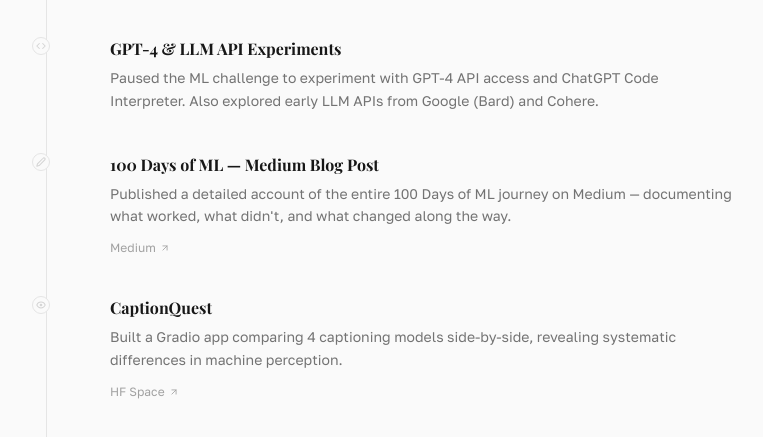
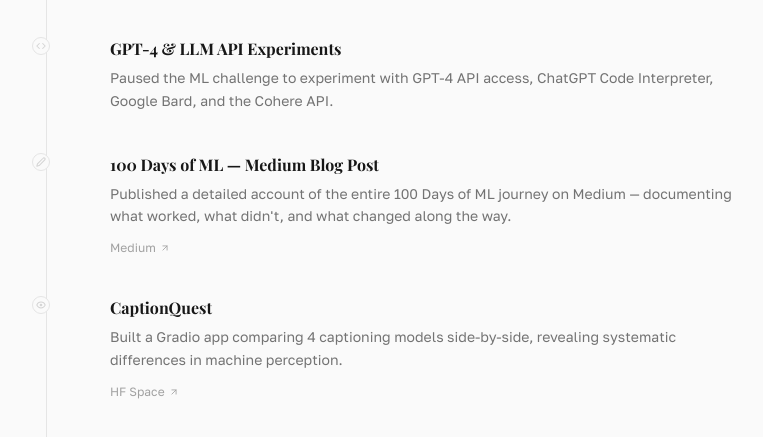
Before and after one commit to Frantz103/Frantz103.github.io, an Astro site: page /timeline in a window 1280 px wide. Shown: the part 2119-2556 px from the top of the page, without its empty margins (266-1029 px from the left). Built offline with nearby package versions, Linux system fonts and the light colour scheme; Astro itself is replaced by a stand-in of ours; a web font is replaced by a local one.

Commit message:
Fix Bard/Cohere description — Bard as chatbot, Cohere as API
Co-Authored-By: Claude Opus 4.6 <noreply@anthropic.com>

```diff
--- a/src/data/timeline.ts
+++ b/src/data/timeline.ts
@@ -93,7 +93,7 @@ export const timelineEvents: TimelineEvent[] = [
     title: 'GPT-4 & LLM API Experiments',
     icon: 'code',
     description:
-      'Paused the ML challenge to experiment with GPT-4 API access and ChatGPT Code Interpreter. Also explored early LLM APIs from Google (Bard) and Cohere.',
+      'Paused the ML challenge to experiment with GPT-4 API access, ChatGPT Code Interpreter, Google Bard, and the Cohere API.',
   },
   {
     year: '2023',
```
Also changed, not shown: docs/timeline/index.html (+1 -1 lines).
